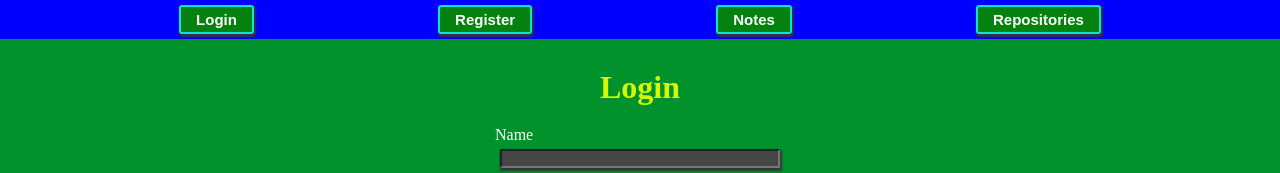
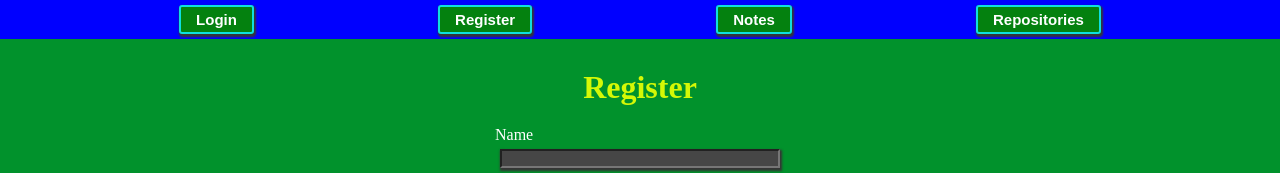
Before and after one commit to DouglasVolcato/github-repository-management-frontend-v3.0, a React (Vite) app: page /register in a window 1280 px wide. Shown: the top 173 px of the page. Built offline with nearby package versions, Linux system fonts and the light colour scheme.

Commit message:
fix: change page name

```diff
--- a/src/pages/Register.tsx
+++ b/src/pages/Register.tsx
@@ -23,8 +23,8 @@ export function Register() {
   }
 
   return (
-    <div className="Login">
-      <PageTitle name={"Login"} />
+    <div className="Register">
+      <PageTitle name={"Register"} />
       <Form
         state={registrationInfo}
         setStateFunction={setRegistrationInfo}
```
